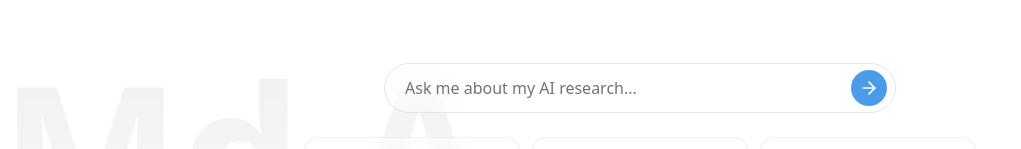
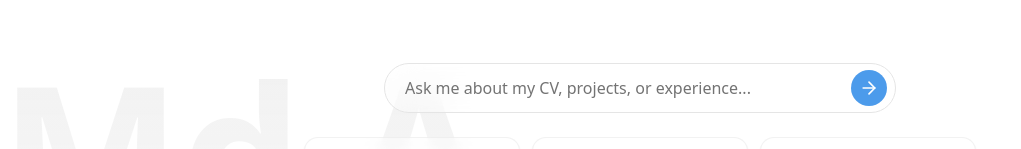
Before and after one commit to ronyrahmaan/Portfolio003, a Next.js app: page / in a window 1280 px wide. Shown: the part 537-686 px from the top of the page, without its empty margins (0-1021 px from the left). Built offline with nearby package versions, Linux system fonts and the light colour scheme; no server answers.

Commit message:
Update input placeholder to include CV and experience
- Changed from 'Ask me about my AI research...' to 'Ask me about my CV, projects, or experience...'
- Makes it clearer that users can ask about resume/CV content
- Encourages broader range of questions about professional background

```diff
--- a/src/app/page.tsx
+++ b/src/app/page.tsx
@@ -181,7 +181,7 @@ export default function Home() {
               type="text"
               value={input}
               onChange={(e) => setInput(e.target.value)}
-              placeholder="Ask me about my AI research..."
+              placeholder="Ask me about my CV, projects, or experience..."
               className="w-full border-none bg-transparent text-sm text-neutral-800 placeholder:text-neutral-500 focus:outline-none dark:text-neutral-200 dark:placeholder:text-neutral-500 h-[36px]"
             />
             <button
```
